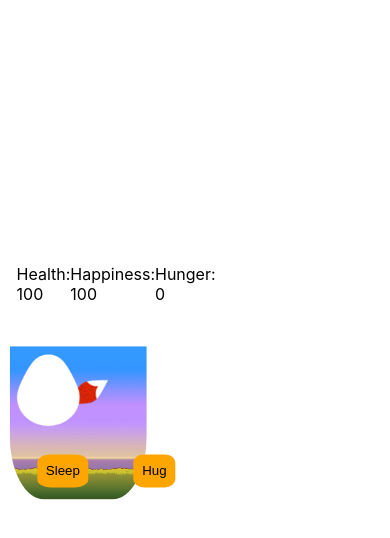
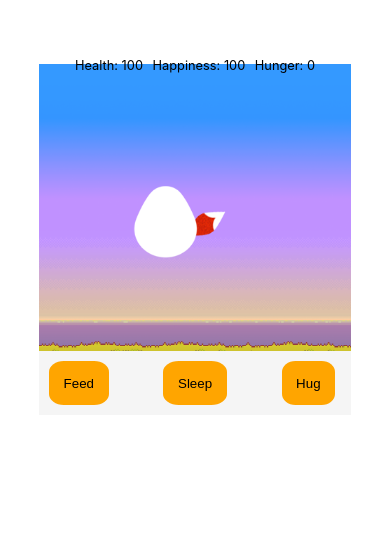
Before and after one commit to AkonaSilwana/tamagotchi-app, a React (Create React App) app: page / in a window 390 px wide. Shown: the part 302-840 px from the top of the page. Built offline with nearby package versions, Linux system fonts and the light colour scheme.

Commit message:
Responsiveness

```diff
--- a/src/App.css
+++ b/src/App.css
@@ -1,3 +1,4 @@
+
 .App {
   display: flex;
   flex-direction: column;
@@ -8,21 +9,17 @@
 
 .tamagotchi-screen {
   position: absolute;
-  top: 80%;
-  left: 20%;
+  top: 82%;
+  left: 12%;
   transform: translate(-50%, -50%);
   display: flex;
   flex-direction: column;
   align-items: center;
   justify-content: space-around;
   height: 30%;
-  width: 35%;
+  width: 20%;
   max-width: 600px;
   border-radius: 25%;
-}
-
-.tamagotchi {
-  position: relative;
 }
 
 .stats {
@@ -55,10 +52,43 @@
   padding: 10%;
 }
 
-
-@media (max-width: 768px) { /* apply styles only for devices with max width of 768px */
+@media (max-width: 768px) {
   .App {
     justify-content: center;
     align-items: center;
   }
+
+  .tamagotchi-screen {
+    top: 60%;
+    left: 50%;
+    transform: translate(-50%, -50%);
+    width: 80%;
+    height: 50%;
+    max-width: none;
+    border-radius: 10px;
+  }
+
+  .stats {
+    top: 10%;
+    left: 50%;
+    transform: translate(-50%, 0);
+    width: 80%;
+    max-width: none;
+    font-size: 0.8rem;
+  }
+
+  .actions {
+    bottom: 0;
+    left: 0;
+    right: 0;
+    transform: none;
+    justify-content: space-between;
+    padding: 10px;
+    background-color: #f5f5f5;
+  }
+
+  .actions button {
+    margin-right: 2%;
+    padding: 5%;
+  }
 }
```
